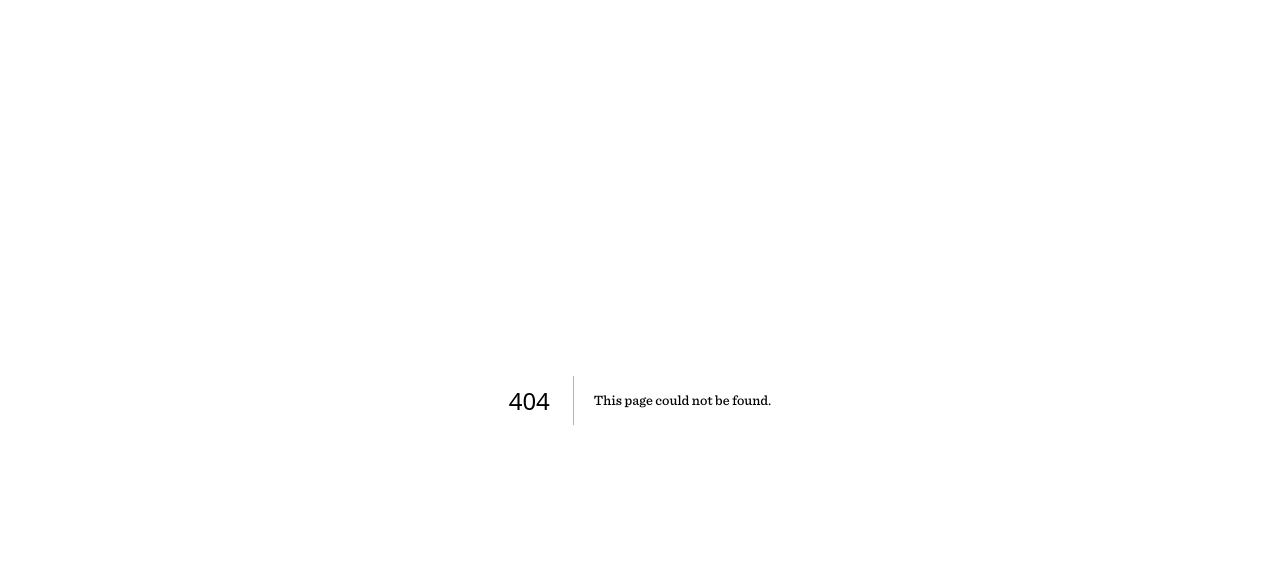
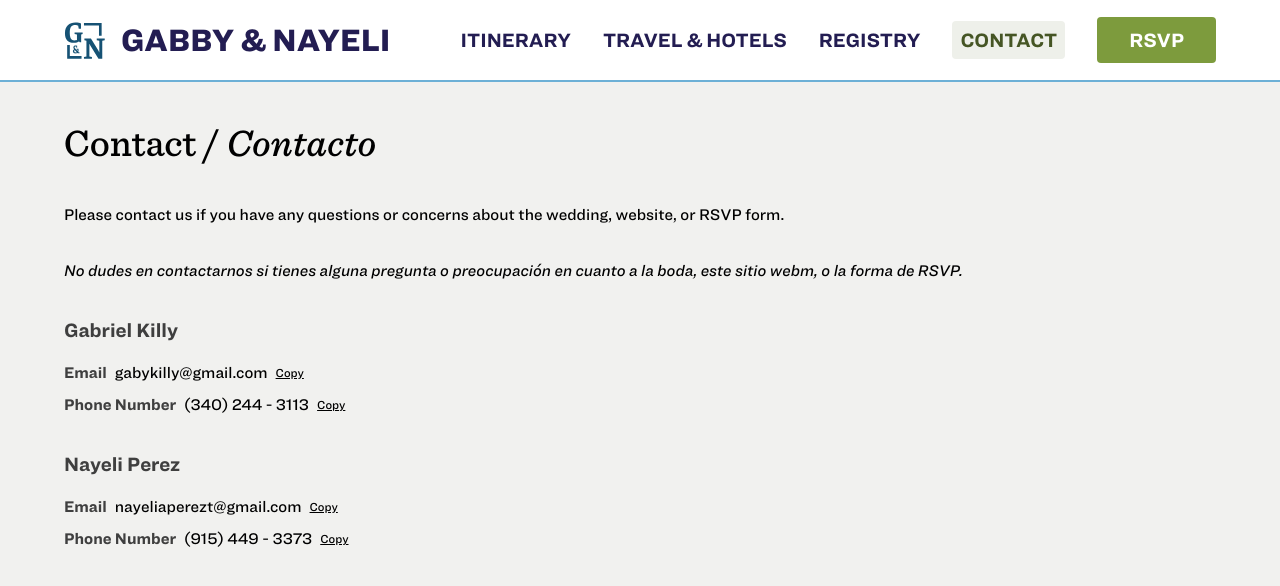
Before and after one commit to gabrielkilly/nabby-wedding, a Next.js app: page /contact in a window 1280 px wide. Before the commit this address had no page. Shown: the top 586 px of the page. Built offline with nearby package versions, Linux system fonts and the light colour scheme.

Commit message:
contact page

```diff
--- a/components/Navbar.tsx
+++ b/components/Navbar.tsx
@@ -15,6 +15,11 @@ export const NavItems = {
     registry: {
         name: "REGISTRY",
         url: "/registry",
+        isCta: false
+    },
+    contact: {
+        name: "CONTACT",
+        url: "/contact",
         isCta: false
     },
     rsvp: {
--- /dev/null
+++ b/pages/contact.tsx
@@ -0,0 +1,85 @@
+import React, { useState } from 'react'
+import Navbar, { NavItems } from '../components/Navbar'
+import Head from 'next/head'
+
+export default function Contact() {
+    const [lastCopiedText, setLastCopiedText] = useState("")
+
+  return (
+    <>
+      <Head>
+        <title>Gabriel & Nayeli Wedding | Contact</title>
+        <meta name="description" content="Iteneray for Gabriel & Nayeli's Wedding" />
+        <meta name="viewport" content="width=device-width, initial-scale=1.0" />
+        <link rel="icon" href="/favicon.ico" />
+      </Head>
+      <main>
+          <Navbar tabname={NavItems.contact.name} />
+          <div className='flex flex-col justify-center px-8 lg:px-16 gap-y-8 w-full mb-8'>
+            <h2 className='mt-8'>Contact / <span className='italic'>Contacto</span></h2>
+            <p className='p2'>Please contact us if you have any questions or concerns about the wedding, website, or RSVP form.</p>
+            <p className='p2 italic'>No dudes en contactarnos si tienes alguna pregunta o preocupación en cuanto a la boda, este sitio webm, o la forma de RSVP.</p>
+            <ContactSection
+                name='Gabriel Killy'
+                email='gabykilly@gmail.com'
+                phoneNumber='(340) 244 - 3113'
+                lastCopiedText={lastCopiedText}
+                setLastCopiedText={setLastCopiedText}
+                />
+            <ContactSection
+                name='Nayeli Perez'
+                email='nayeliaperezt@gmail.com'
+                phoneNumber='(915) 449 - 3373'
+                lastCopiedText={lastCopiedText}
+                setLastCopiedText={setLastCopiedText}
+                />
+          </div>
+      </main>
+    </>
+  )
+}
+
+interface ContactSectionProps {
+    name: string,
+    email: string,
+    phoneNumber: string,
+    lastCopiedText: string,
+    setLastCopiedText: (string) => void
+}
+
+const ContactSection = ({name, email, phoneNumber, lastCopiedText, setLastCopiedText}: ContactSectionProps) => {
+
+    const copyToClipboard = (value: string) => {
+        navigator.clipboard.writeText(value)
+        setLastCopiedText(value)
+    }
+
+    const getCopyButtonText = (value: string) => {
+        if (value === lastCopiedText) {
+            setTimeout(() => { setLastCopiedText("")}, 1100)
+            return <p className='text-xs ml-2 rounded text-white bg-moss-600 p-1'>Copied to clipboard</p>
+        } else {
+            return <p className='underline text-xs text-gray-500 ml-2 mt-1'>Copy</p>
+        }
+    }
+
+    return (
+        <div className='flex flex-col'>
+            <h5 className='text-gray-700'>{name}</h5>
+            <div className='flex flex-col lg:flex-row lg:items-center mt-4 cursor-pointer' onClick={() => copyToClipboard(email)}>
+                <p className='mr-2 text-gray-700'><strong>Email</strong></p>
+                <div className='flex'>
+                    <p className='p2' >{email}</p>
+                    {getCopyButtonText(email)}
+                </div>
+            </div>
+            <div className='flex flex-col lg:flex-row lg:items-center mt-2 cursor-pointer' onClick={() => copyToClipboard(phoneNumber)}>
+                <p className='mr-2 text-gray-700'><strong>Phone Number</strong></p>
+                <div className='flex'>
+                    <p className='p2'>{phoneNumber}</p>
+                    {getCopyButtonText(phoneNumber)}
+                </div>
+            </div>
+        </div>
+    )
+}
```
Also changed, not shown: public/check.svg (added).
